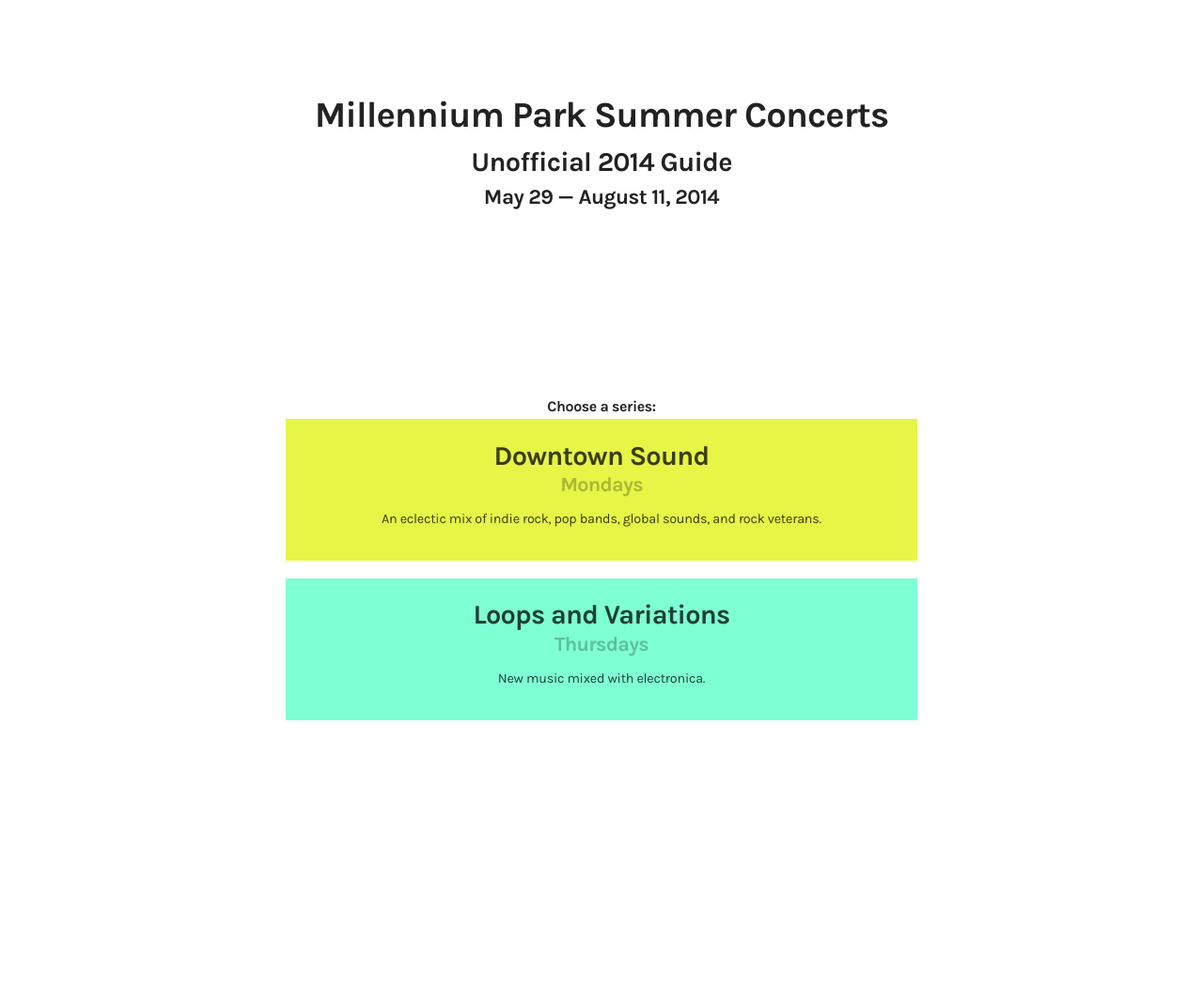
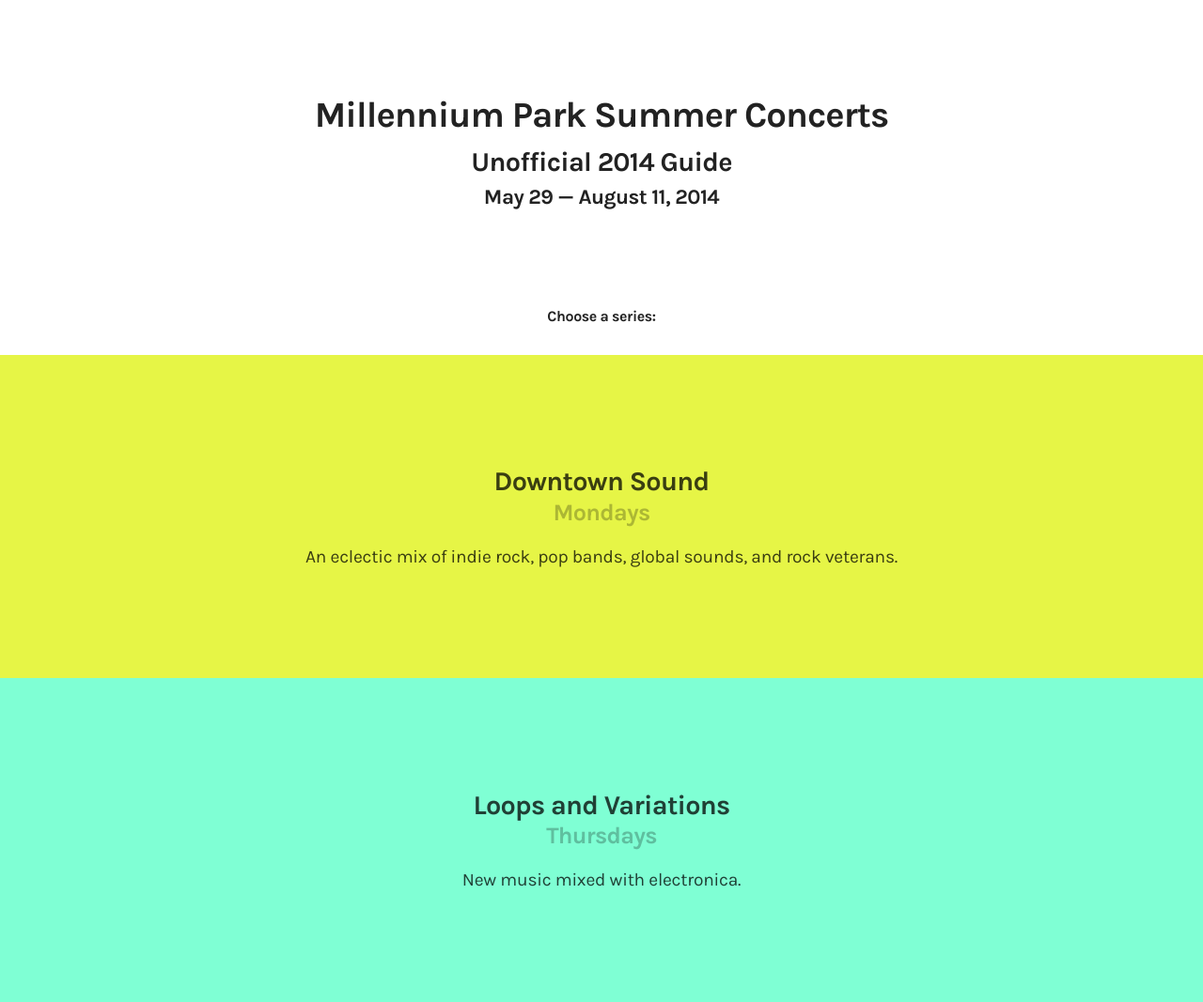
Before and after one commit to brynosaur/millenniumparkconcerts, a Jekyll site: the page built from index.html, in a window 1280 px wide. Shown: the whole page at 94% size. Built offline with Jekyll 4.4.1, drawn with Linux system fonts in a browser that asks for light colours; nearby versions of some CDN libraries; before the commit the page ends 900 px from its top, so only the background shows below that.

Commit message:
Update home page

```diff
--- a/css/styles.css
+++ b/css/styles.css
@@ -133,6 +133,9 @@
     letter-spacing: -0.025em;
     line-height: 1.2;
 }
+h5 {
+    margin-bottom: 2em;
+}
 body {
     font-size: 95%;
 }
@@ -240,7 +243,6 @@
     padding: 1em;
     font-weight: 700;
     text-decoration: none;
-    margin-bottom: 1em;
     color: rgba(0,0,0,0.75);
 }
 .button.loops {
@@ -251,12 +253,13 @@
 }
 .button small {
     display: block;
-    font-size: 0.75em;
+    font-size: 0.875em;
     color: rgba(0,0,0,0.25);
 }
 .button p {
     font-weight: normal;
-    font-size: 0.75em;
+    font-size: 1em;
+    margin-bottom: 0;
 }
 .credit {
     font-weight: 700;
--- a/index.html
+++ b/index.html
@@ -18,18 +18,21 @@
 
     <section id="concerts">
 
-      <div class="row">
 
         <h5>Choose a series:</h5>
 
         <a class="button downtown" href="{{ site.baseurl }}/downtown-sound">
-          <h2>Downtown Sound <small>Mondays</small></h2>
-          <p>An eclectic mix of indie rock, pop bands, global sounds, and rock veterans.</p>
+          <div class="row">
+            <h2>Downtown Sound <small>Mondays</small></h2>
+            <p>An eclectic mix of indie rock, pop bands, global sounds, and rock veterans.</p>
+          </div>
         </a>
 
         <a class="button loops" href="{{ site.baseurl }}/loops-and-variations">
-          <h2>Loops and Variations <small>Thursdays</small></h2>
-          <p>New music mixed with electronica.</p>
+          <div class="row">
+            <h2>Loops and Variations <small>Thursdays</small></h2>
+            <p>New music mixed with electronica.</p>
+          </div>
         </a>
 
       </div>
```
